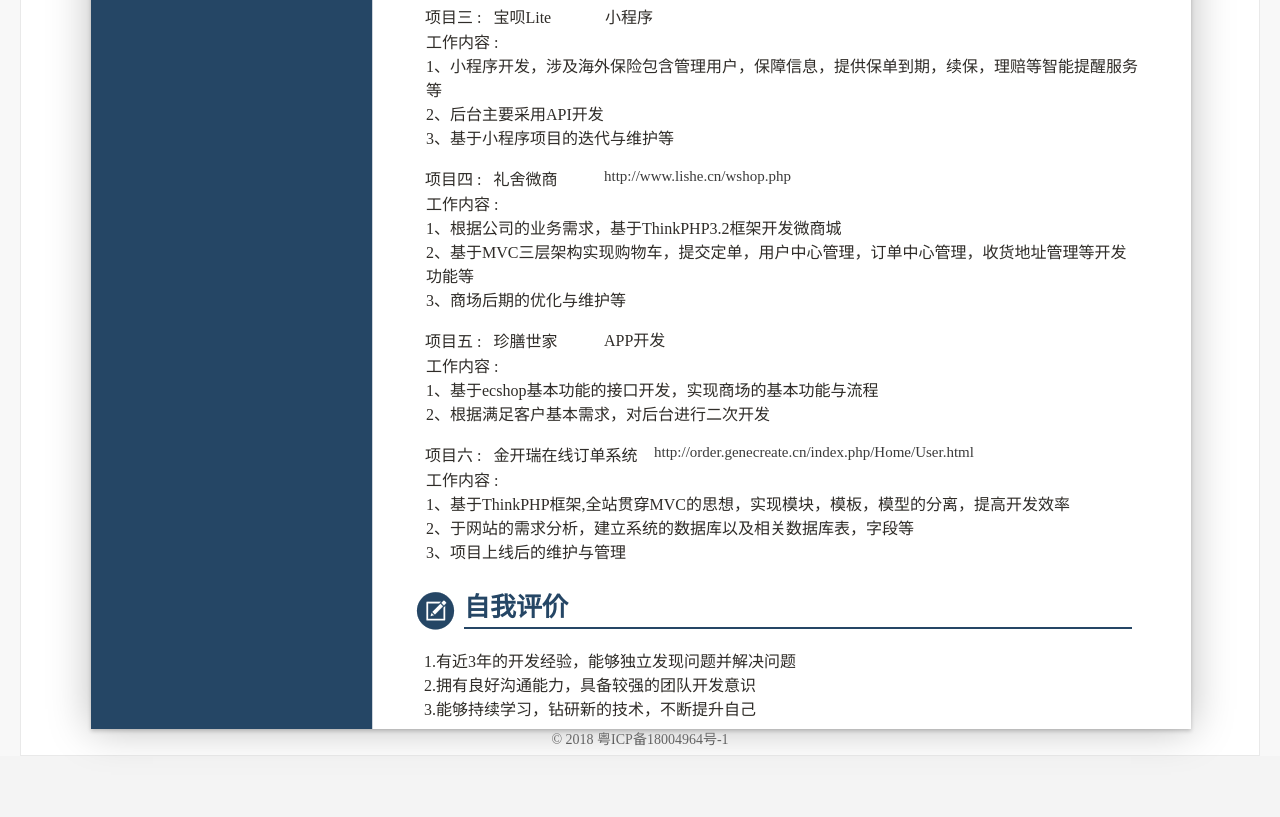
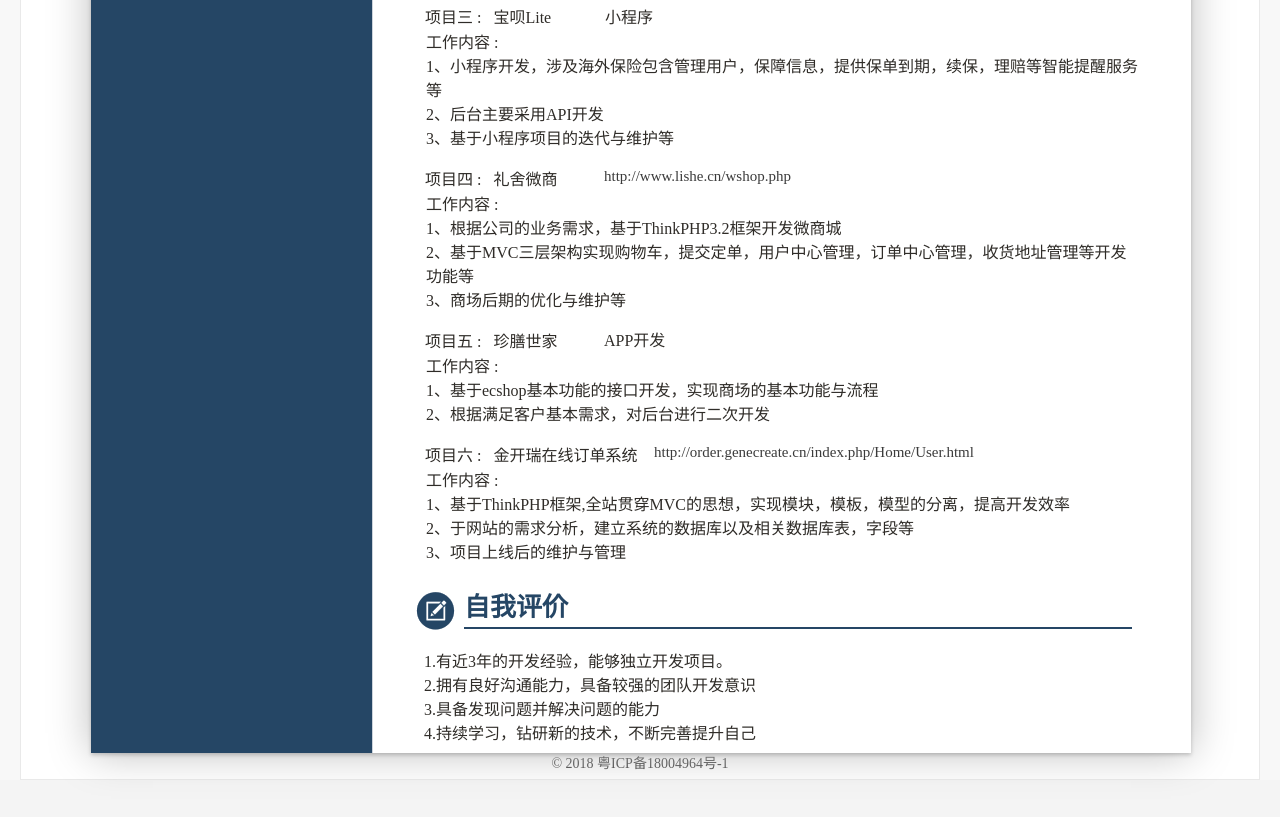
Before and after one commit to wuheng1991/info, a plain HTML site: page index.html in a window 1280 px wide. Shown: the part 1603-2420 px from the top of the page. Before the commit the page ends 2396 px from the top, so only its background shows below. Drawn offline with Linux system fonts and the light colour scheme.

Commit message:
简历第二次修改

```diff
--- a/index.html
+++ b/index.html
@@ -284,7 +284,7 @@
                                 <p>6、熟悉Redis、Memcache用法</p>
                                 <p>7、熟悉GIT与SVN的基本操作</p>
                                 <p>8、熟悉Linux系统环境，能进行服务器环境的搭建与维护</p>
-                                <p>8、了解Python3基本用法</p>
+                                <p>9、了解Python3基本用法</p>
                             </div>
                         </div>
                     </div>
@@ -636,9 +636,10 @@
             <dd>
                       <div class="baseContent">
                 <div class="conDisc baseBorder resume_lang_self_value resume_value" contenteditable="true" data-toggle="tooltip" data-placement="top" title="复制粘贴文字请右键-粘贴为纯文本">
-                          <p>1.有近3年的开发经验，能够独立发现问题并解决问题</p>
+                          <p>1.有近3年的开发经验，能够独立开发项目。</p>
                           <p>2.拥有良好沟通能力，具备较强的团队开发意识</p>
-                          <p>3.能够持续学习，钻研新的技术，不断提升自己</p>
+                          <p>3.具备发现问题并解决问题的能力</p>
+                          <p>4.持续学习，钻研新的技术，不断完善提升自己</p>
                           <p/>
                         </div>
               </div>
```
